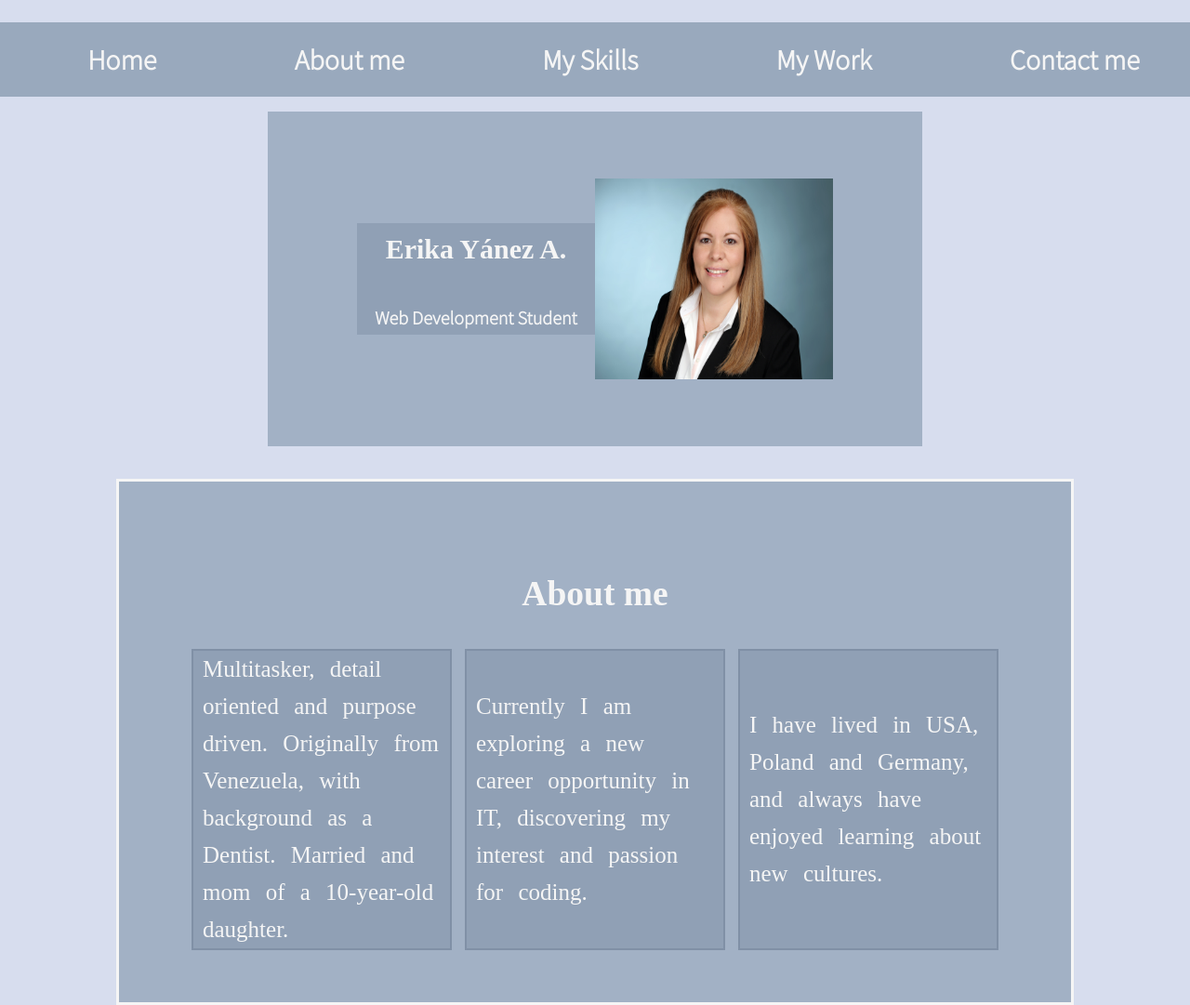
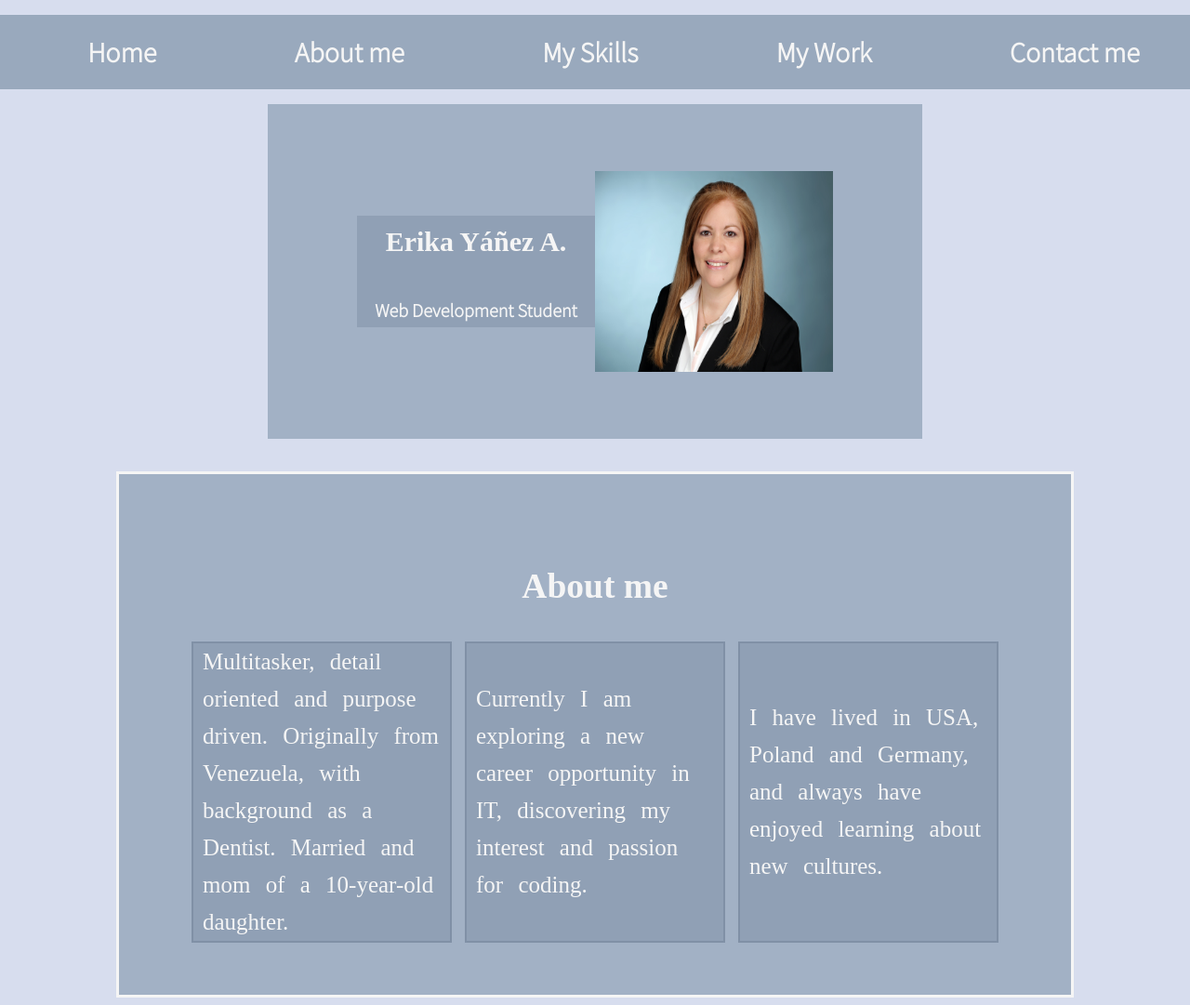
Before and after one commit to erikayanez/Portafolio-v1, a website: page src/index.html in a window 1280 px wide. Shown: the top 1081 px of the page at 93% size. Drawn offline with nearby package versions, Linux system fonts and the light colour scheme; files that its build step writes are made by us from their sources; a web font is replaced by a local one.

Commit message:
add character in Spanish to the last name

```diff
--- a/src/index.html
+++ b/src/index.html
@@ -29,7 +29,7 @@
     <section class="intro" id="Home">
       <div>
         <div class="name">
-          <h1>Erika Yánez A.</h1>
+          <h1>Erika Yáñez A.</h1>
           <p>Web Development Student</p>
         </div>
         <div class="picture">
--- a/src/scss/_mixins.scss
+++ b/src/scss/_mixins.scss
@@ -1,4 +1,8 @@
 
+@mixin standard-setup (){
+    margin: 0;
+    padding: 0;
+}
 // Hiding effect
 @mixin hide {
     opacity: 0;
--- a/src/scss/main.scss
+++ b/src/scss/main.scss
@@ -16,6 +16,7 @@
 @import url('https://fonts.googleapis.com/css2?family=Balsamiq+Sans&family=Dongle&family=Lato:ital@1&family=Roboto:wght@100;300&family=Source+Sans+Pro:wght@300&display=swap');
 @media only screen and (min-width: 1100px){
     body {
+        @include standard-setup ();
         display: flex;
         flex-direction: column;
         justify-content: center;
@@ -29,7 +30,6 @@
         ul {
             width: 100vw;
             height: 10vh;
-
             display: flex;
             justify-content: space-around;
             align-items: center;
```
